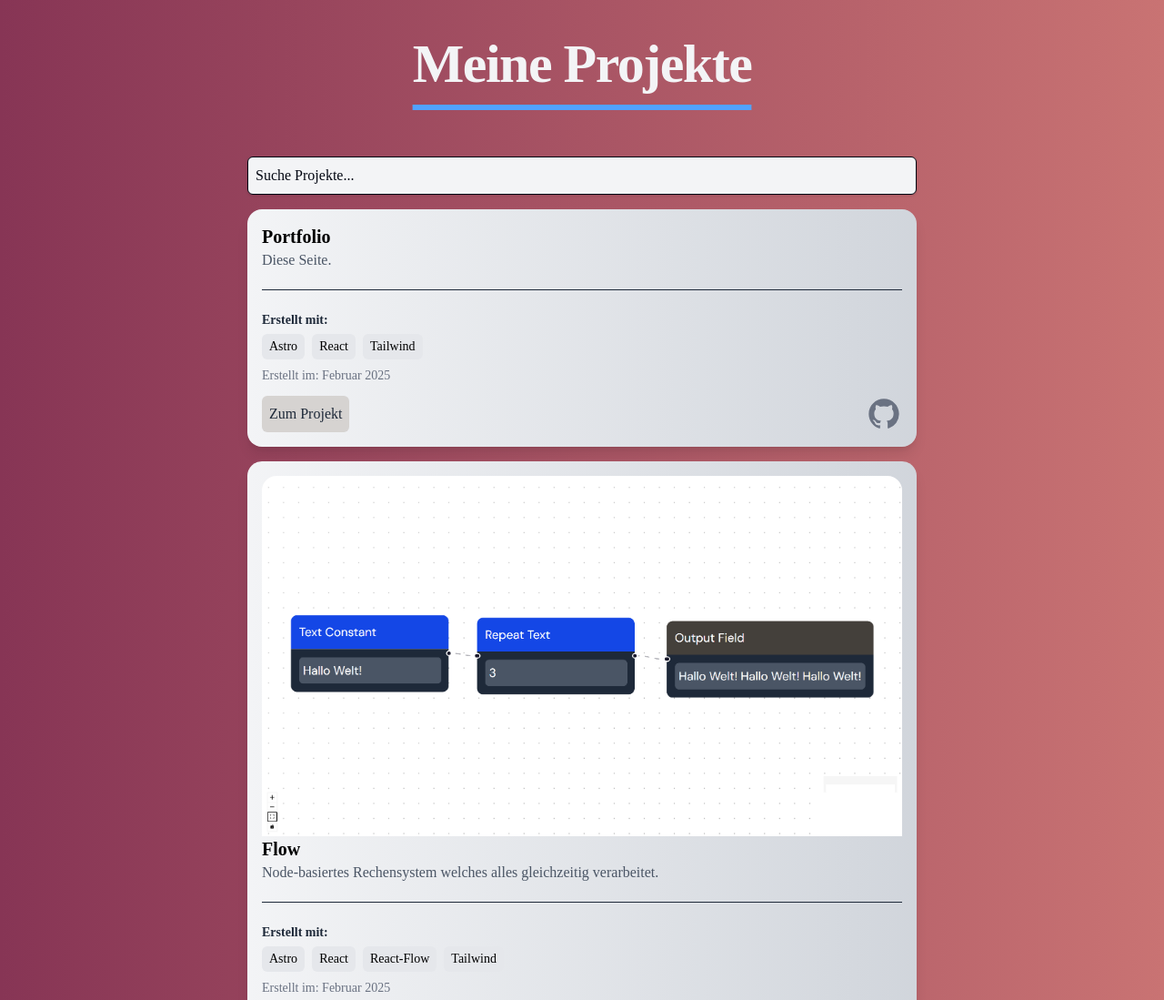
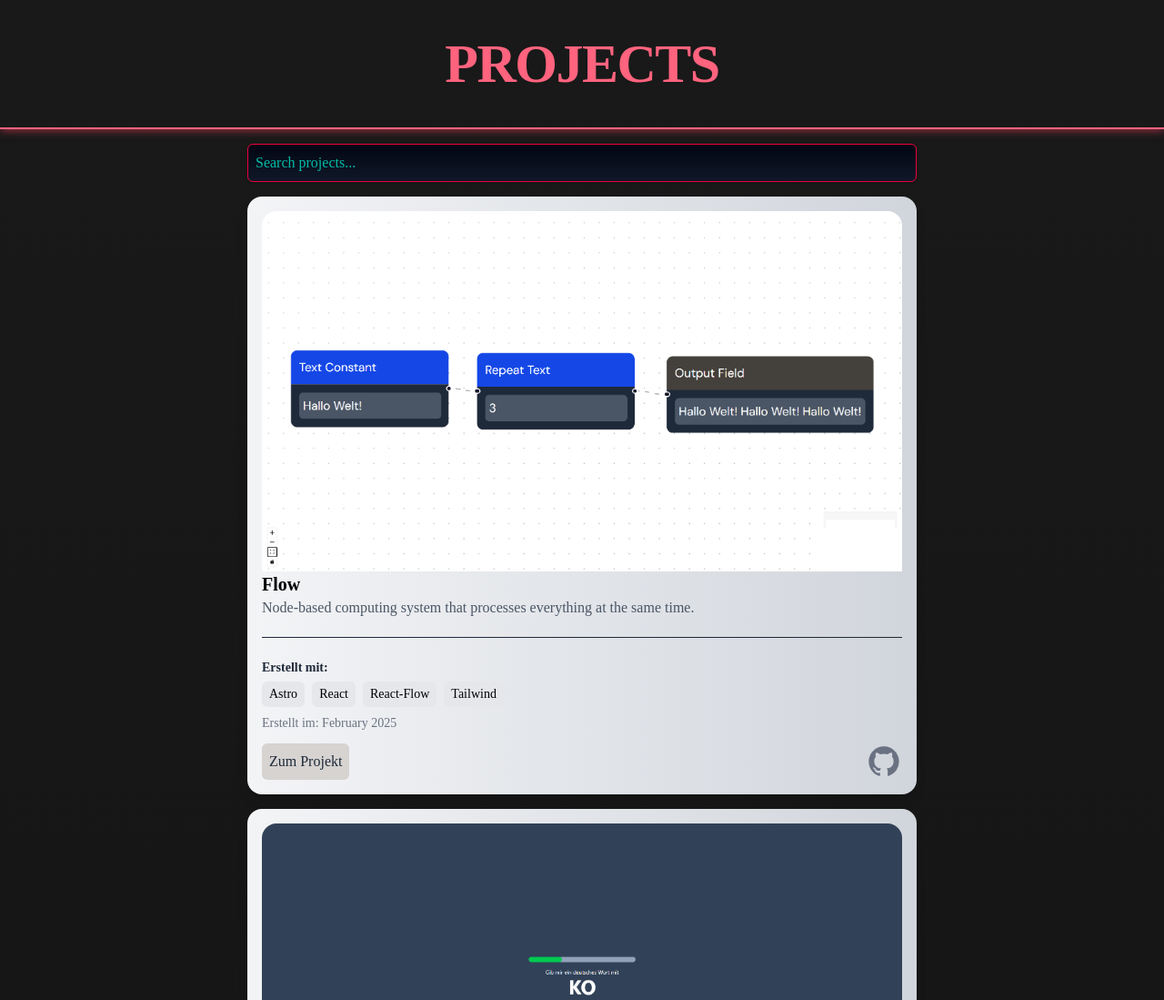
Before and after one commit to Soltrubeg/Portfolio, an Astro site: page / in a window 1280 px wide. Shown: the top 1099 px of the page at 91% size. Built offline with nearby package versions, Linux system fonts and the light colour scheme; Astro itself is replaced by a stand-in of ours; a web font is replaced by a local one.

Commit message:
gave it a cyberpunk look

```diff
--- a/src/components/ProjectList.tsx
+++ b/src/components/ProjectList.tsx
@@ -3,45 +3,37 @@ import ProjectCard from "./ProjectCard";
 
 const projects = [
     {
-      title: "Portfolio",
-      description: "Diese Seite.",
-      tools: ["Astro", "React", "Tailwind"],
-      date: "Februar 2025",
-      link: ".",
-      github: "https://github.com/Soltrubeg/Portfolio",
-    },
-    {
       title: "Flow",
-      description: "Node-basiertes Rechensystem welches alles gleichzeitig verarbeitet.",
+      description: "Node-based computing system that processes everything at the same time.",
       tools: ["Astro", "React", "React-Flow", "Tailwind"],
-      date: "Februar 2025",
+      date: "February 2025",
       link: "https://soltrubeg.github.io/Flow/",
       github: "https://github.com/Soltrubeg/Flow",
       thumbnail: "Projects/flow.png",
     },
     {
       title: "Word Bomb",
-      description: "Finde ein deutsches Wort welches zwei Buchstaben in angebener Reihenfolge beinhaltet.",
+      description: "Find a German word that contains two letters in the order indicated.",
       tools: ["Astro", "React", "Tailwind"],
-      date: "Februar 2025",
+      date: "February 2025",
       link: "https://soltrubeg.github.io/Word-Bomb/",
       github: "https://github.com/Soltrubeg/Word-Bomb",
       thumbnail: "Projects/wordbomb.png",
     },
     {
       title: "Clever Otto",
-      description: "Grid-basiertes Gedächtnis-spiel mit einstellbarer Spielfeld-Größe.",
+      description: "Grid-based memory game with adjustable playing field size.",
       tools: ["HTML", "CSS", "JavaScript"],
-      date: "März 2024",
+      date: "March 2024",
       link: "https://soltrubeg.github.io/Clever-Otto/",
       github: "https://github.com/Soltrubeg/Clever-Otto",
       thumbnail: "Projects/cleverotto.png",
     },
     {
       title: "Dino Screens",
-      description: "Navigiere einen von 4 Dinos durch zufällige Level ohne zu sterben.",
+      description: "Navigate one of 4 dinos through random levels without dying.",
       tools: ["Godot", "GDScript"],
-      date: "Januar 2025",
+      date: "January 2025",
       link: "https://soltrubeg.itch.io/dino-screens",
       github: "https://github.com/Soltrubeg/DinoScreens",
       thumbnail: "Projects/dinoscreens.png",
@@ -49,9 +41,9 @@ const projects = [
     },
     {
       title: "Space Menace",
-      description: "Steuer ein Raumschiff um Level mit immer schwieriger werdenden Gegner-wellen zu bezwingen.",
+      description: "Control a spaceship to conquer levels with increasingly difficult waves of enemies.",
       tools: ["Godot", "GDScript"],
-      date: "Januar 2025",
+      date: "January 2025",
       link: "https://soltrubeg.itch.io/space-menace",
       github: "",
       thumbnail: "Projects/spacemenace.png"
@@ -71,10 +63,10 @@ const ProjectList: React.FC = () => {
     <div className="max-w-3xl mx-auto p-4">
       <input
         type="text"
-        placeholder="Suche Projekte..."
+        placeholder="Search projects..."
         value={search}
         onChange={(e) => setSearch(e.target.value)}
-        className="w-full p-2 border bg-gray-100 border-gray-950 rounded-md shadow-sm focus:ring-2 focus:ring-blue-400 text-gray-950 placeholder:text-gray-950"
+        className="w-full p-2 border bg-gradient-to-t from-gray-900 to-gray-950 border-rose-600 rounded-md shadow-sm focus:outline-0 text-teal-400 placeholder:text-teal-500"
     />
 
 
@@ -84,7 +76,7 @@ const ProjectList: React.FC = () => {
             <ProjectCard key={index} {...project} />
           ))
         ) : (
-          <p className="text-gray-950">Keine passenden Projekte gefunden.</p>
+          <p className="text-rose-400">No projects found.</p>
         )}
       </div>
     </div>
--- a/src/pages/index.astro
+++ b/src/pages/index.astro
@@ -6,7 +6,7 @@ import "../style.css"
 <html lang="de">
 <meta name="viewport" content="width=device-width, initial-scale=1.0">
 <!-- <meta http-equiv="content-type" content="text/html; charset=utf-8"> -->
-<h1 class="p-10 text-center mb-4 text-4xl font-extrabold leading-none tracking-tight text-gray-100 md:text-5xl lg:text-6xl"><span class="underline underline-offset-25 decoration-6 decoration-blue-400 dark:decoration-gray-100">Meine Projekte</span></h1>
+<h1 class="border-rose-400 border-b-2 shadow-[0_0_10px_rgba(244,63,94,0.8)] p-10 text-center text-4xl font-extrabold leading-none tracking-tight text-rose-400 md:text-5xl lg:text-6xl ">PROJECTS</h1>
 <!-- <section class="grid grid-cols-1 md:grid-cols-2 lg:grid-cols-3 gap-4 p-8">
   {projects.map((project) => (
     <ProjectCard {...project} />
--- a/src/style.css
+++ b/src/style.css
@@ -1,8 +1,15 @@
 @import "tailwindcss";
 @import "@fontsource/dm-sans";
 
+@font-face {
+    font-family: Cyber;
+    src: url("https://assets.codepen.io/605876/Blender-Pro-Bold.otf");
+    font-display: swap;
+  }
+
 body {
-    font-family: "DM Sans";
-    background: linear-gradient(to right, #873555, #c97373);
+    font-family: "Cyber";
+    background: linear-gradient(to bottom, rgba(25, 25, 25, 1), rgba(15, 15, 15, 1)),
+                radial-gradient(circle, rgba(255, 0, 0, 0.1), rgba(255, 0, 0, 0.1));
     image-rendering: crisp-edges;
 }
```
